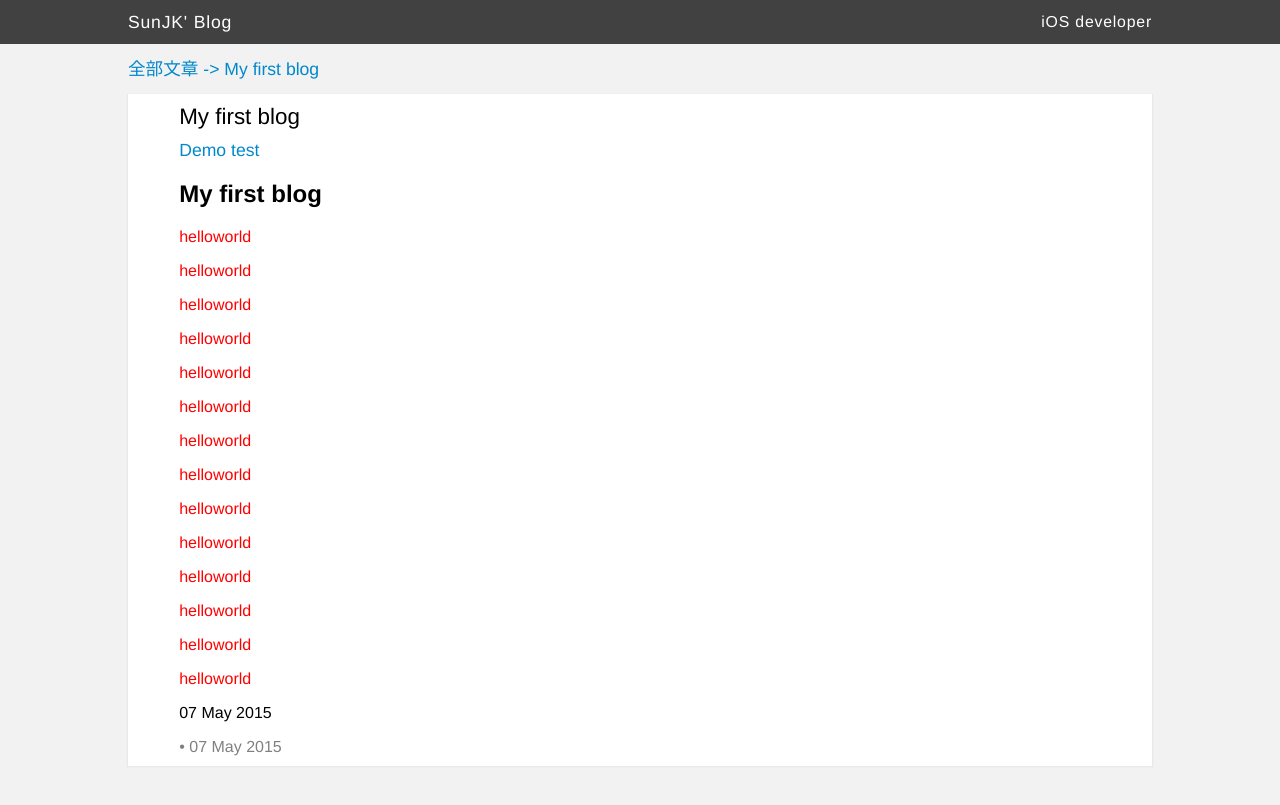
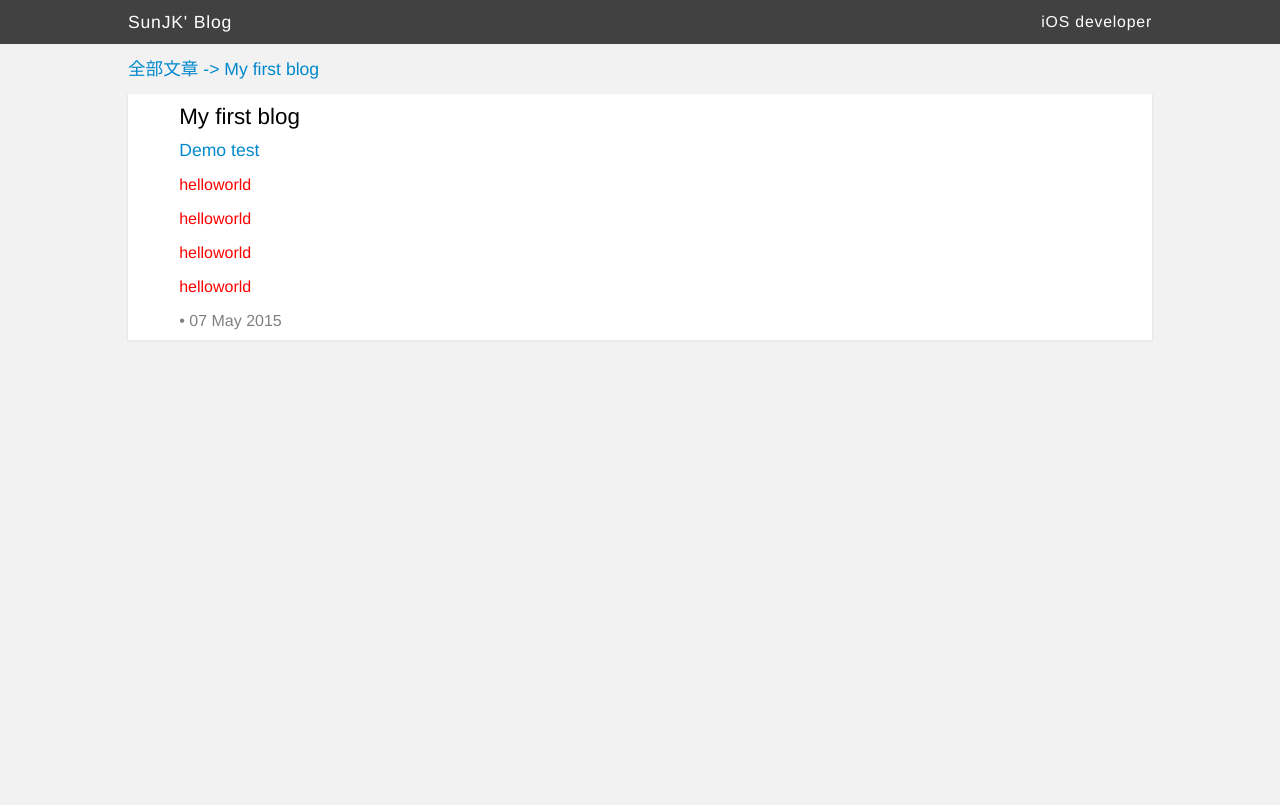
Before and after one commit to sunjk000/sunjk000.github.io, a Jekyll site: the page built from _posts/2015-05-07-test.md, in a window 1280 px wide and 900 px high. Shown: the top 805 px of the window. Built offline with Jekyll 4.4.1, drawn with Linux system fonts in a browser that asks for light colours.

Commit message:
2015-05-11

```diff
--- a/_posts/2015-05-07-test.md
+++ b/_posts/2015-05-07-test.md
@@ -7,7 +7,6 @@ tag: Demo test
 navigation: 全部文章
 ---
 
-<h2>{{ page.title }}</h2>
 <p>
 <font color="red">
 	helloworld
@@ -28,55 +27,3 @@ navigation: 全部文章
 	helloworld
 </font>
 </p>
-<p>
-<font color="red">
-	helloworld
-</font>
-</p>
-<p>
-<font color="red">
-	helloworld
-</font>
-</p>
-<p>
-<font color="red">
-	helloworld
-</font>
-</p>
-<p>
-<font color="red">
-	helloworld
-</font>
-</p>
-<p>
-<font color="red">
-	helloworld
-</font>
-</p>
-<p>
-<font color="red">
-	helloworld
-</font>
-</p>
-<p>
-<font color="red">
-	helloworld
-</font>
-</p>
-<p>
-<font color="red">
-	helloworld
-</font>
-</p>
-<p>
-<font color="red">
-	helloworld
-</font>
-</p>
-<p>
-<font color="red">
-	helloworld
-</font>
-</p>
-
-<p>{{ page.date | date_to_string }}</p>
```
